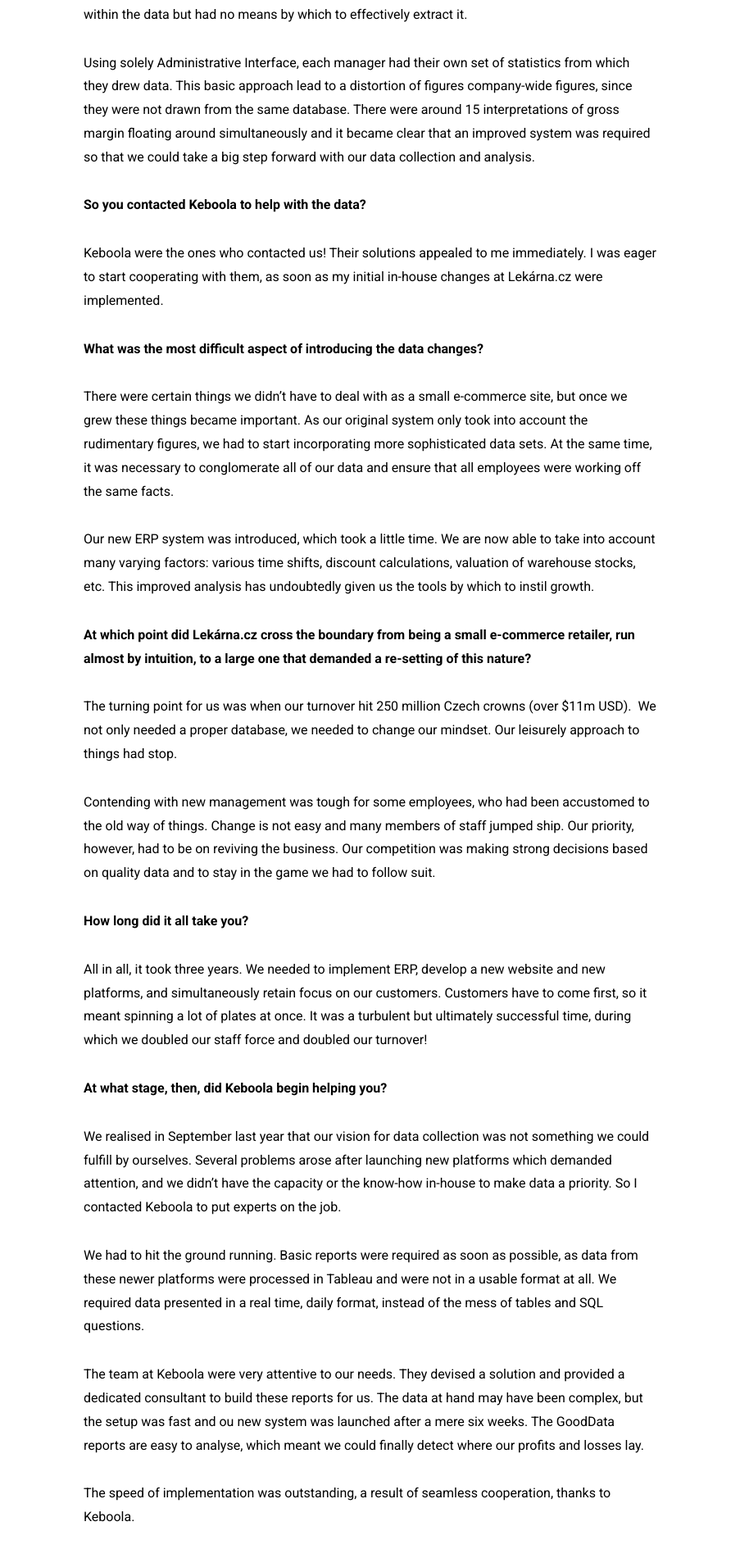
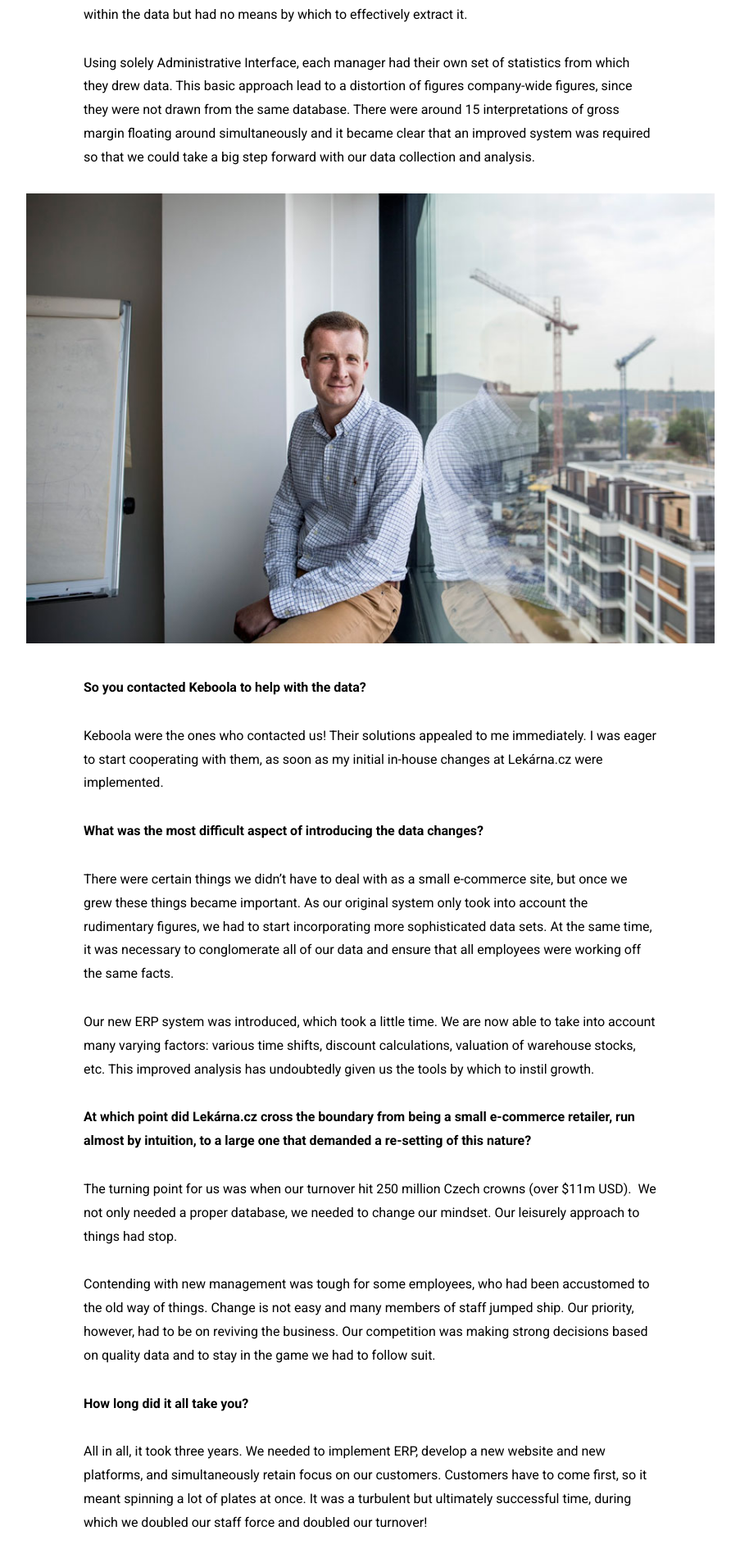
Before and after one commit to keboola/blog, a Jekyll site: the page built from _posts/2018-08-30-karel-klodner-ceo-lekarna-cz-reviving-our-company-with-reliable-data.md, in a window 1280 px wide. Shown: the part 2355-4256 px from the top of the page at 82% size, without its empty margins (188-1091 px from the left). Built offline with Jekyll 4.4.1, drawn with Linux system fonts in a browser that asks for light colours; nearby versions of some CDN libraries.

Commit message:
Update from Forestry.io - Updated karel-klodner-ceo-lekarna-cz-reviving-our-company-with-reliable-data.md

```diff
--- a/_posts/2018-08-30-karel-klodner-ceo-lekarna-cz-reviving-our-company-with-reliable-data.md
+++ b/_posts/2018-08-30-karel-klodner-ceo-lekarna-cz-reviving-our-company-with-reliable-data.md
@@ -36,6 +36,8 @@
 When the money started to dwindle, we knew we had to dig deep for better solutions. We lacked even the elementary data, on our margins, shipping payments, channels. We knew the answers lay within the data but had no means by which to effectively extract it.
 
 Using solely Administrative Interface, each manager had their own set of statistics from which they drew data. This basic approach lead to a distortion of figures company-wide figures, since they were not drawn from the same database. There were around 15 interpretations of gross margin floating around simultaneously and it became clear that an improved system was required so that we could take a big step forward with our data collection and analysis.
+
+![](/uploads/lekarnaArticle2.jpg)
 
 **So you contacted Keboola to help with the data?**
 
```
